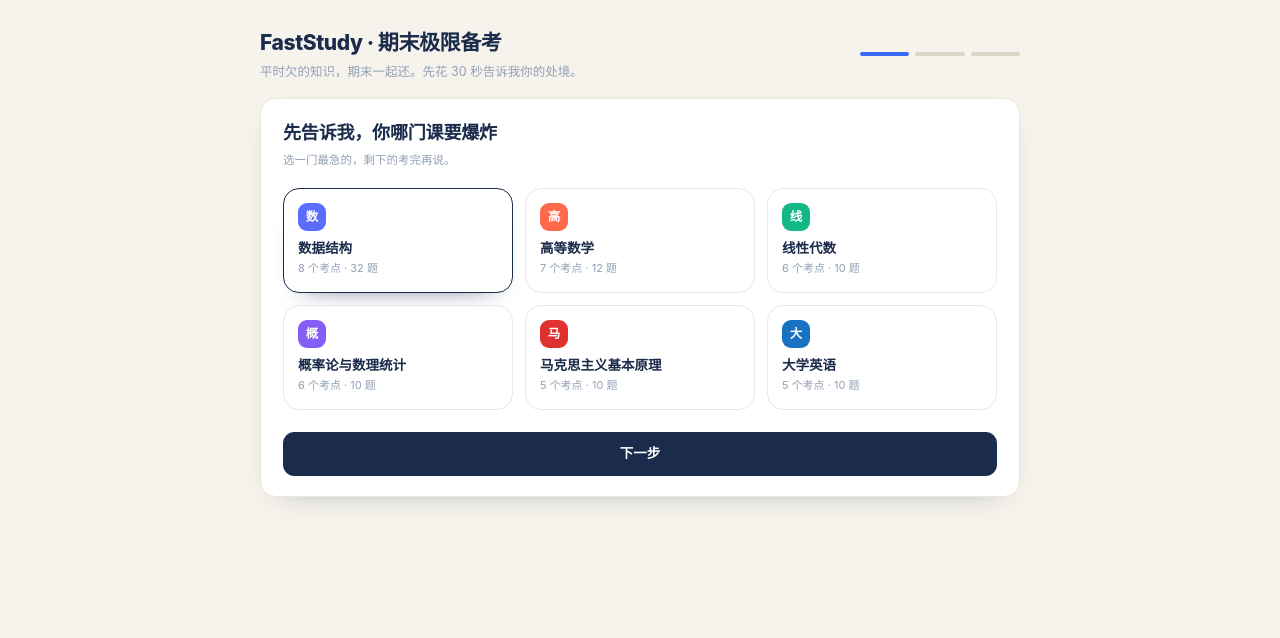
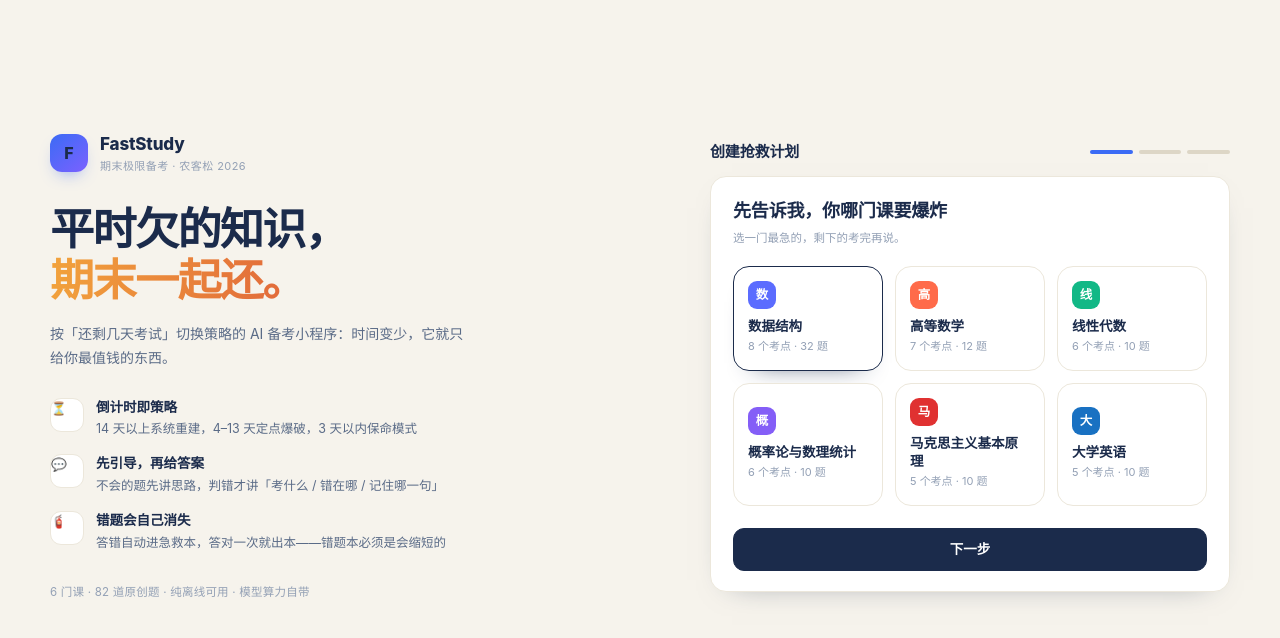
Before and after one commit to Denghui1835/faststudy, a React (Vite) app: page / in a window 1280 px wide. Shown: the top 638 px of the page. Built offline with nearby package versions, Linux system fonts and the light colour scheme.

Commit message:
feat(ui): 引导页桌面版加左侧卖点面板（呼应封面图），移动端压缩标题

```diff
--- a/src/screens/Onboarding.tsx
+++ b/src/screens/Onboarding.tsx
@@ -25,20 +25,68 @@ export default function Onboarding({ onDone }: { onDone: () => void }) {
 
   return (
     <div className="main" style={{ paddingTop: 26 }}>
+      <div className="onboard-grid">
+        <aside className="onboard-pitch">
+          <div className="pitch-brand">
+            <div className="side-mark" style={{ width: 38, height: 38, borderRadius: 12 }}>
+              F
+            </div>
+            <div>
+              <div className="pitch-name">FastStudy</div>
+              <div className="pitch-sub">期末极限备考 · 农客松 2026</div>
+            </div>
+          </div>
+          <h1 className="pitch-title">
+            平时欠的知识，
+            <br />
+            <em>期末一起还。</em>
+          </h1>
+          <p className="pitch-desc">按「还剩几天考试」切换策略的 AI 备考小程序：时间变少，它就只给你最值钱的东西。</p>
+          <div className="pitch-list">
+            <div className="pitch-item">
+              <span className="pitch-ico">⏳</span>
+              <div>
+                <b>倒计时即策略</b>
+                <span>14 天以上系统重建，4–13 天定点爆破，3 天以内保命模式</span>
+              </div>
+            </div>
+            <div className="pitch-item">
+              <span className="pitch-ico">💬</span>
+              <div>
+                <b>先引导，再给答案</b>
+                <span>不会的题先讲思路，判错才讲「考什么 / 错在哪 / 记住哪一句」</span>
+              </div>
+            </div>
+            <div className="pitch-item">
+              <span className="pitch-ico">🧯</span>
+              <div>
+                <b>错题会自己消失</b>
+                <span>答错自动进急救本，答对一次就出本——错题本必须是会缩短的</span>
+              </div>
+            </div>
+          </div>
+          <div className="pitch-foot">6 门课 · 82 道原创题 · 纯离线可用 · 模型算力自带</div>
+        </aside>
+
         <div className="onboard">
-        <div className="topline">
+          <div className="topline" style={{ marginBottom: 12 }}>
             <div>
-            <h1>FastStudy · 期末极限备考</h1>
-            <div className="sub">平时欠的知识，期末一起还。先花 30 秒告诉我你的处境。</div>
+              <h1 className="only-mobile" style={{ fontSize: 19 }}>
+                FastStudy
+              </h1>
+              <div className="sub only-mobile">期末极限备考 · 平时欠的知识，期末一起还。</div>
+              <div className="card-title hide-mobile" style={{ fontSize: 15 }}>
+                创建抢救计划
               </div>
-          <div className="steps" style={{ width: 160, margin: 0 }}>
+            </div>
+            <div className="steps" style={{ width: 140, margin: 0 }}>
               {[1, 2, 3].map((i) => (
                 <i key={i} className={i <= step ? 'on' : ''} />
               ))}
             </div>
           </div>
 
-        <div className="card pad-lg" style={{ marginTop: 16 }}>
+          <div className="card pad-lg">
           {step === 1 && (
             <>
               <div className="card-title" style={{ fontSize: 18 }}>
@@ -173,5 +221,6 @@ export default function Onboarding({ onDone }: { onDone: () => void }) {
           </div>
         </div>
       </div>
+    </div>
   );
 }
--- a/src/styles.css
+++ b/src/styles.css
@@ -72,7 +72,7 @@ p {
   margin: 0;
 }
 
-/* ================= 甯冨眬楠ㄦ灦 ================= */
+/* ================= Layout shell ================= */
 .shell {
   display: grid;
   grid-template-columns: 216px minmax(0, 1fr);
@@ -274,7 +274,7 @@ p {
   min-width: 0;
 }
 
-/* ================= 鍗＄墖 ================= */
+/* ================= Cards ================= */
 .card {
   background: var(--card);
   border-radius: var(--r-lg);
@@ -320,7 +320,7 @@ p {
   text-decoration: none;
 }
 
-/* ================= 椤堕儴闂€欙紙灞辫剦妯箙锛?================= */
+/* ================= Hero banner (greeting) ================= */
 .hello {
   position: relative;
   border-radius: var(--r-xl);
@@ -388,7 +388,7 @@ p {
   color: rgba(255, 255, 255, 0.78);
 }
 
-/* ================= 鐜舰杩涘害 ================= */
+/* ================= Donut / legend ================= */
 .donut-wrap {
   display: flex;
   align-items: center;
@@ -431,7 +431,7 @@ p {
   font-variant-numeric: tabular-nums;
 }
 
-/* ================= 浠婃棩浠诲姟 ================= */
+/* ================= Today tasks ================= */
 .task-row {
   display: flex;
   align-items: flex-start;
@@ -510,7 +510,7 @@ p {
   background: linear-gradient(90deg, var(--amber), #ffc978);
 }
 
-/* ================= 鏈€杩戝涔?/ 缁熻 ================= */
+/* ================= Recent & stats ================= */
 .recent {
   display: flex;
   gap: 14px;
@@ -582,7 +582,7 @@ p {
   color: var(--ink-3);
 }
 
-/* ================= 瀛︿範璺緞鏃堕棿杞?================= */
+/* ================= Learning path timeline ================= */
 .path {
   display: flex;
   align-items: flex-start;
@@ -675,7 +675,7 @@ p {
   font-weight: 700;
 }
 
-/* ================= 鎺屾彙搴︽潯 ================= */
+/* ================= Mastery bars ================= */
 .mastery-row {
   display: flex;
   align-items: center;
@@ -716,7 +716,7 @@ p {
   font-variant-numeric: tabular-nums;
 }
 
-/* ================= 鍒楄〃 ================= */
+/* ================= List rows ================= */
 .row-item {
   display: flex;
   align-items: center;
@@ -800,7 +800,7 @@ p {
   color: var(--blue);
 }
 
-/* ================= 鎸夐挳 ================= */
+/* ================= Buttons ================= */
 .btn {
   display: inline-flex;
   align-items: center;
@@ -855,7 +855,7 @@ p {
   box-shadow: none;
 }
 
-/* ================= 寰界珷 / 鎻愮ず ================= */
+/* ================= Pills / notice ================= */
 .pill {
   display: inline-flex;
   align-items: center;
@@ -898,7 +898,7 @@ p {
   line-height: 1.6;
 }
 
-/* ================= 鍒烽 ================= */
+/* ================= Quiz ================= */
 .quiz-shell {
   max-width: 780px;
   margin: 0 auto;
@@ -1121,7 +1121,7 @@ p {
   line-height: 1.65;
 }
 
-/* ================= 寮曞椤?================= */
+/* ================= Onboarding ================= */
 .onboard {
   max-width: 760px;
   margin: 0 auto;
@@ -1297,7 +1297,7 @@ select:focus {
   border-color: var(--navy);
 }
 
-/* ================= 寮€鍏?================= */
+/* ================= Switch ================= */
 .switch {
   width: 44px;
   height: 25px;
@@ -1329,7 +1329,7 @@ select:focus {
   transform: translateX(19px);
 }
 
-/* ================= 鏉傞」 ================= */
+/* ================= Misc (rank / roadmap / empty) ================= */
 .muted {
   color: var(--ink-3);
   font-size: 11.5px;
@@ -1477,7 +1477,136 @@ select:focus {
   }
 }
 
-/* ================= 鍝嶅簲寮?================= */
+/* ================= Onboarding pitch ================= */
+.onboard-grid {
+  display: grid;
+  grid-template-columns: minmax(0, 1fr) 520px;
+  gap: 48px;
+  align-items: center;
+  max-width: 1180px;
+  margin: 0 auto;
+  width: 100%;
+  min-height: calc(100dvh - 120px);
+}
+
+.onboard-pitch {
+  min-width: 0;
+  padding: 8px 0;
+}
+
+.pitch-brand {
+  display: flex;
+  align-items: center;
+  gap: 12px;
+  margin-bottom: 28px;
+}
+
+.pitch-name {
+  font-size: 17px;
+  font-weight: 800;
+  letter-spacing: -0.01em;
+}
+
+.pitch-sub {
+  font-size: 11px;
+  color: var(--ink-3);
+  letter-spacing: 0.04em;
+}
+
+.pitch-title {
+  font-size: 44px;
+  line-height: 1.16;
+  font-weight: 800;
+  letter-spacing: -0.035em;
+  color: var(--navy);
+}
+
+.pitch-title em {
+  font-style: normal;
+  background: linear-gradient(100deg, #f2a33c, #e0653a);
+  -webkit-background-clip: text;
+  background-clip: text;
+  color: transparent;
+}
+
+.pitch-desc {
+  margin-top: 16px;
+  font-size: 14px;
+  color: var(--ink-2);
+  line-height: 1.75;
+  max-width: 420px;
+}
+
+.pitch-list {
+  margin-top: 26px;
+  display: flex;
+  flex-direction: column;
+  gap: 14px;
+}
+
+.pitch-item {
+  display: flex;
+  gap: 12px;
+  align-items: flex-start;
+}
+
+.pitch-ico {
+  width: 34px;
+  height: 34px;
+  border-radius: 11px;
+  background: #fff;
+  border: 1px solid var(--line);
+  display: grid;
+  place-items: center;
+  font-size: 16px;
+  flex: none;
+  box-shadow: var(--shadow);
+}
+
+.pitch-item b {
+  display: block;
+  font-size: 13.5px;
+  color: var(--navy);
+}
+
+.pitch-item span {
+  display: block;
+  font-size: 12.5px;
+  color: var(--ink-2);
+  line-height: 1.6;
+  margin-top: 1px;
+}
+
+.pitch-foot {
+  margin-top: 30px;
+  font-size: 11.5px;
+  color: var(--ink-3);
+  letter-spacing: 0.02em;
+}
+
+.only-mobile {
+  display: none;
+}
+
+@media (max-width: 1024px) {
+  .onboard-grid {
+    grid-template-columns: minmax(0, 1fr);
+    gap: 0;
+    min-height: 0;
+    max-width: 720px;
+  }
+  .onboard-pitch {
+    display: none;
+  }
+  .only-mobile {
+    display: block;
+  }
+  .hide-mobile {
+    display: none;
+  }
+}
+
+/* ================= Responsive ================= */
 @media (max-width: 1180px) {
   .dash {
     grid-template-columns: minmax(0, 1fr);
```
Also changed, not shown: 2 other files (tests, documents, lock files or other folders). Lines whose indentation alone changed are shown as unchanged.
